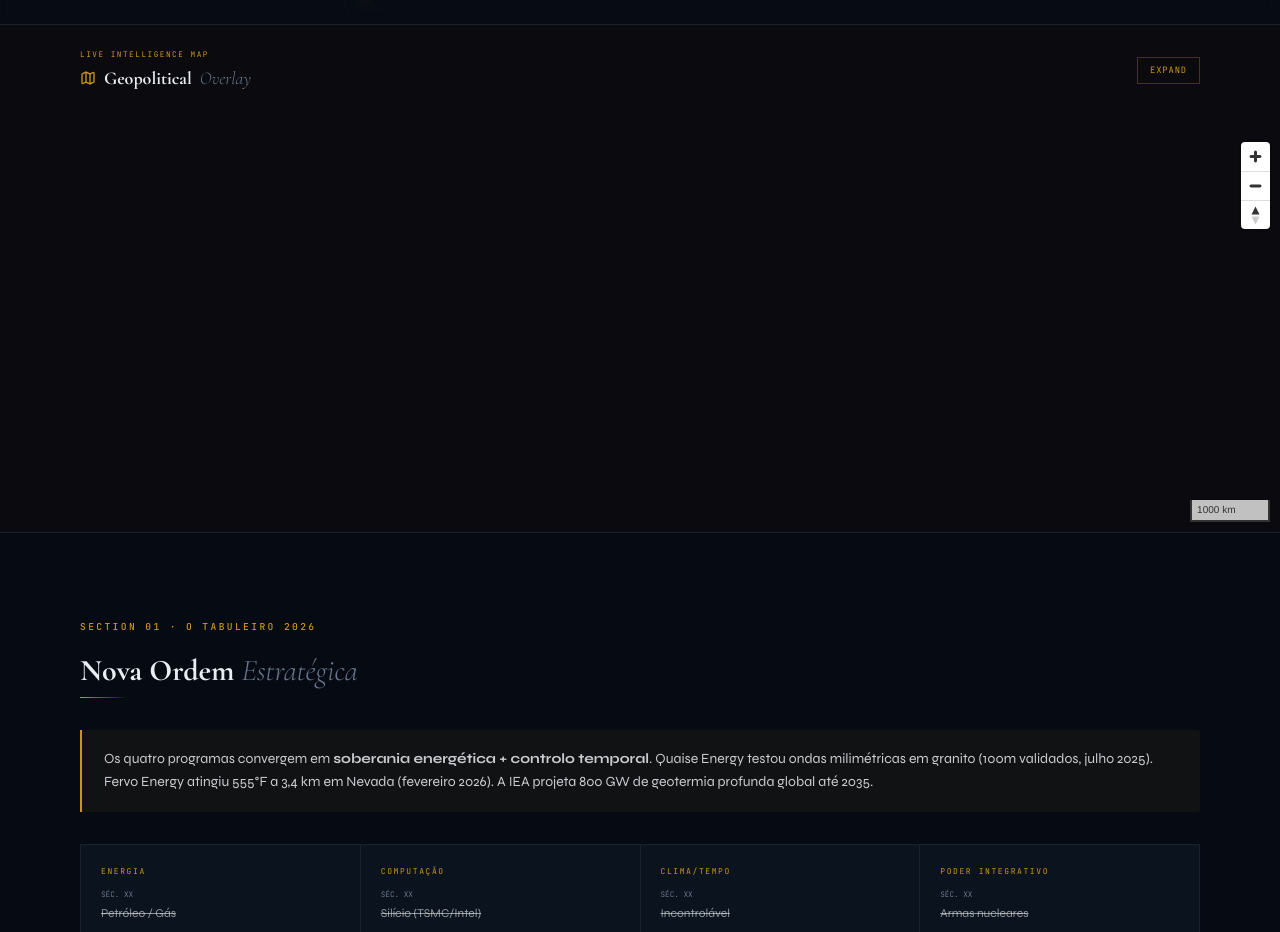
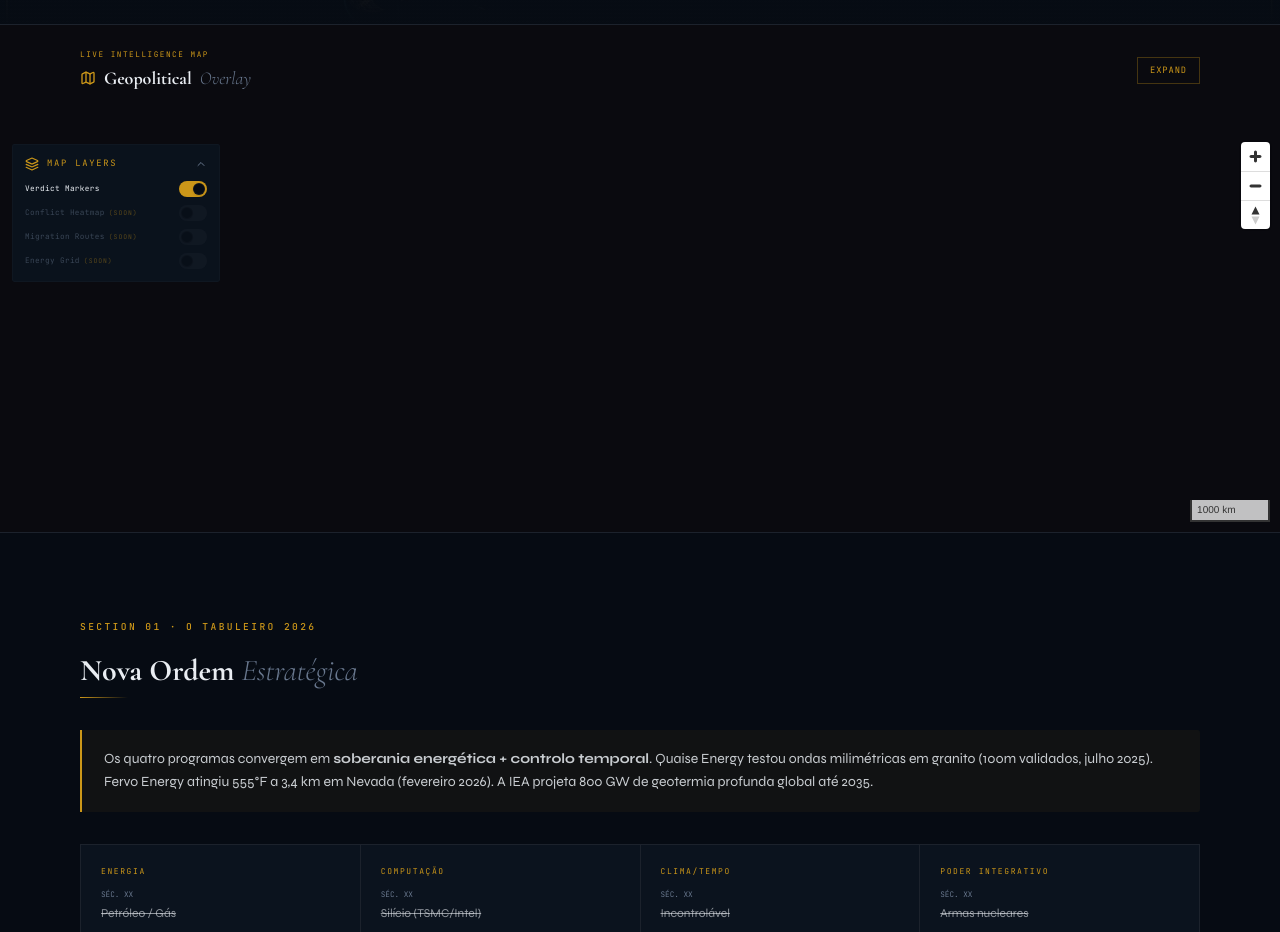
Before and after one commit to Ivan-star-dev/Eternal-Nexus-OS, a React (Vite) app: page /geopolitics in a window 1280 px wide. Shown: the part 1740-2672 px from the top of the page. Built offline with nearby package versions, Linux system fonts and the light colour scheme; no server answers.

Commit message:
Changes before error encountered
Co-authored-by: Ivan-star-dev <185676254+Ivan-star-dev@users.noreply.github.com>

```diff
--- a/package.json
+++ b/package.json
@@ -62,6 +62,7 @@
     "@react-three/rapier": "^1.5.0",
     "@supabase/supabase-js": "^2.98.0",
     "@tanstack/react-query": "^5.83.0",
+    "@vitejs/plugin-react-swc": "^4.3.0",
     "baseline-browser-mapping": "^2.10.8",
     "caniuse-lite": "^1.0.30001779",
     "cesium": "^1.139.1",
--- a/src/components/geopolitics/GeopoliticsMap.tsx
+++ b/src/components/geopolitics/GeopoliticsMap.tsx
@@ -21,6 +21,7 @@ import 'maplibre-gl/dist/maplibre-gl.css';
 import { registerPMTilesProtocol, deregisterPMTilesProtocol } from '@/lib/map/pmtiles-protocol';
 import { createDarkStyle, NEXUS_MAP_COLORS } from '@/lib/map/dark-style';
 import { useGeopoliticsMap, type VerdictGeoJSON } from '@/hooks/useGeopoliticsMap';
+import MapLayerPanel from './MapLayerPanel';
 
 interface GeopoliticsMapProps {
   /** PMTiles URL or vector tile template. Falls back to free OpenFreeMap tiles. */
@@ -267,10 +268,18 @@ const GeopoliticsMap = memo(function GeopoliticsMap({
 
   return (
     <div
-      ref={containerRef}
-      className={`w-full h-full ${className}`}
+      className="relative w-full h-full"
       style={{ minHeight: '400px', background: NEXUS_MAP_COLORS.background }}
-    />
+    >
+      <div
+        ref={containerRef}
+        className={`w-full h-full ${className}`}
+      />
+      {/* Layer toggle panel — top-left overlay */}
+      <div className="absolute top-3 left-3 z-10">
+        <MapLayerPanel mapRef={mapRef} showVerdicts={showVerdicts} />
+      </div>
+    </div>
   );
 });
 
--- /dev/null
+++ b/src/components/geopolitics/MapLayerPanel.tsx
@@ -0,0 +1,160 @@
+/**
+ * MapLayerPanel — Layer toggle panel for GeopoliticsMap.
+ *
+ * Sacred Flow: Tribunal → Atlas visualization (layer control)
+ *
+ * Follows the exact pattern of EnvironmentPanel.tsx — Dark Glassmorphism,
+ * font-mono labels, collapsible header. Wires visibility state to MapLibre's
+ * setLayoutProperty(layer, 'visibility', 'visible'|'none').
+ *
+ * Task U2 (@copilot)
+ */
+
+import { useState } from 'react';
+import type { RefObject } from 'react';
+import { Layers, ChevronDown, ChevronUp } from 'lucide-react';
+import type maplibregl from 'maplibre-gl';
+
+/** MapLibre layer IDs controlled per logical toggle */
+interface LayerConfig {
+  /** Unique key for this toggle */
+  id: string;
+  /** Human-readable label */
+  label: string;
+  /** One or more MapLibre layer IDs to show/hide together */
+  layerIds: string[];
+  /** False when the layer doesn't exist yet (future tasks) */
+  available: boolean;
+}
+
+const LAYER_CONFIGS: LayerConfig[] = [
+  {
+    id: 'verdict-markers',
+    label: 'Verdict Markers',
+    layerIds: ['verdict-glow', 'verdict-core', 'verdict-labels'],
+    available: true,
+  },
+  {
+    id: 'conflict-heatmap',
+    label: 'Conflict Heatmap',
+    layerIds: ['conflict-heatmap'],
+    available: false, // Task C4
+  },
+  {
+    id: 'migration-routes',
+    label: 'Migration Routes',
+    layerIds: ['migration-routes'],
+    available: false, // Future
+  },
+  {
+    id: 'energy-grid',
+    label: 'Energy Grid',
+    layerIds: ['energy-grid'],
+    available: false, // Future
+  },
+];
+
+interface MapLayerPanelProps {
+  /** Live MapLibre map instance (may be null before load) */
+  mapRef: RefObject<maplibregl.Map | null>;
+  /** Whether verdict markers are initially visible */
+  showVerdicts?: boolean;
+}
+
+export default function MapLayerPanel({ mapRef, showVerdicts = true }: MapLayerPanelProps) {
+  const [collapsed, setCollapsed] = useState(false);
+
+  // Per-layer visibility state (keyed by LayerConfig.id)
+  const [visibility, setVisibility] = useState<Record<string, boolean>>(() => {
+    const initial: Record<string, boolean> = {};
+    for (const cfg of LAYER_CONFIGS) {
+      initial[cfg.id] = cfg.id === 'verdict-markers' ? showVerdicts : false;
+    }
+    return initial;
+  });
+
+  const handleToggle = (cfg: LayerConfig) => {
+    if (!cfg.available) return;
+
+    const map = mapRef.current;
+    const next = !visibility[cfg.id];
+
+    setVisibility((prev) => ({ ...prev, [cfg.id]: next }));
+
+    if (!map) return;
+    const vis = next ? 'visible' : 'none';
+    for (const layerId of cfg.layerIds) {
+      // Only call setLayoutProperty if the layer actually exists
+      if (map.getLayer(layerId)) {
+        map.setLayoutProperty(layerId, 'visibility', vis);
+      }
+    }
+  };
+
+  return (
+    <div className="bg-card/95 backdrop-blur-xl border border-border/30 rounded-lg p-3 w-52">
+      {/* Header */}
+      <button
+        onClick={() => setCollapsed((c) => !c)}
+        className="flex items-center justify-between w-full gap-2 mb-0"
+        aria-expanded={!collapsed}
+        aria-label="Toggle layer panel"
+      >
+        <div className="flex items-center gap-2">
+          <Layers className="h-3.5 w-3.5 text-primary flex-shrink-0" />
+          <span className="font-mono text-[0.55rem] tracking-[0.2em] text-primary uppercase">
+            Map Layers
+          </span>
+        </div>
+        {collapsed ? (
+          <ChevronDown className="h-3 w-3 text-muted-foreground" />
+        ) : (
+          <ChevronUp className="h-3 w-3 text-muted-foreground" />
+        )}
+      </button>
+
+      {/* Layer list */}
+      {!collapsed && (
+        <div className="mt-2.5 space-y-2">
+          {LAYER_CONFIGS.map((cfg) => (
+            <div key={cfg.id} className="flex items-center justify-between">
+              <span
+                className={`font-mono text-[0.48rem] tracking-wider ${
+                  cfg.available ? 'text-foreground' : 'text-muted-foreground/50'
+                }`}
+              >
+                {cfg.label}
+                {!cfg.available && (
+                  <span className="ml-1 text-[0.4rem] text-primary/40 tracking-[0.15em] uppercase">
+                    (soon)
+                  </span>
+                )}
+              </span>
+
+              {/* Toggle switch */}
+              <button
+                onClick={() => handleToggle(cfg)}
+                disabled={!cfg.available}
+                aria-checked={visibility[cfg.id]}
+                role="switch"
+                className={`relative inline-flex h-4 w-7 flex-shrink-0 items-center rounded-full transition-colors focus-visible:outline-none ${
+                  cfg.available ? 'cursor-pointer' : 'cursor-not-allowed opacity-40'
+                } ${
+                  visibility[cfg.id] && cfg.available
+                    ? 'bg-primary'
+                    : 'bg-muted'
+                }`}
+              >
+                <span
+                  className={`inline-block h-3 w-3 transform rounded-full bg-background border border-border/40 shadow-sm transition-transform ${
+                    visibility[cfg.id] && cfg.available ? 'translate-x-3.5' : 'translate-x-0.5'
+                  }`}
+                />
+              </button>
+            </div>
+          ))}
+        </div>
+      )}
+    </div>
+  );
+}
```
Also changed, not shown: 1 other file (tests, documents, lock files or other folders).
